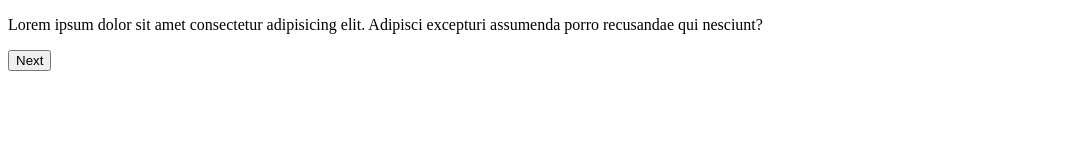
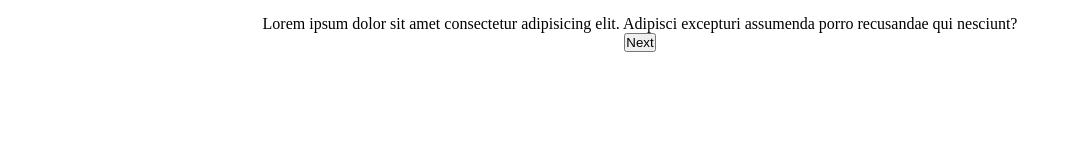
Before and after one commit to yourvows/happybirthday, a website: page second.html in a window 1280 px wide. Shown: the whole page, without its empty margins (0-1072 px from the left). Drawn offline with Linux system fonts and the light colour scheme.

Commit message:
second start

```diff
--- /dev/null
+++ b/assets/style/fonts.css
@@ -0,0 +1 @@
+@import url('https://fonts.googleapis.com/css2?family=Roboto+Condensed&display=swap');
--- /dev/null
+++ b/assets/style/second.css
@@ -0,0 +1,24 @@
+* {
+    margin: 0;
+    padding: 0;
+    box-sizing: border-box;
+    list-style: none;
+    scroll-behavior: smooth;
+}
+
+html,
+body {
+    overflow-x: hidden;
+    overflow-y: hidden;
+}
+p{
+    margin-top: 15px;
+}
+
+.parent {
+    margin:0 20px;
+    display: flex;
+    flex-direction: column;
+    justify-content: center;
+    align-items: center;
+}
--- a/second.html
+++ b/second.html
@@ -5,13 +5,18 @@
   <meta charset="UTF-8">
   <meta http-equiv="X-UA-Compatible" content="IE=edge">
   <meta name="viewport" content="width=device-width, initial-scale=1.0">
-  <title>Document</title>
+  <title>SECOND</title>
+  <link rel="stylesheet" href="assets/style/fonts.css">
+  <link rel="stylesheet" href="assets/style/second.css">
 </head>
 
 <body>
-  <p>Lorem ipsum dolor sit amet consectetur adipisicing elit. Adipisci excepturi assumenda porro recusandae qui
-    nesciunt?</p>
-<button>Next</button>
+  <div class="parent">
+    <p>Lorem ipsum dolor sit amet consectetur adipisicing elit. Adipisci excepturi assumenda porro recusandae qui
+      nesciunt?</p>
+    <a href="#!">
+      <button>Next</button></a>
+  </div>
 </body>
 
 </html>
```
Also changed, not shown: assets/style/style.css (+2 -11 lines), index.html (+2 -1 lines).
